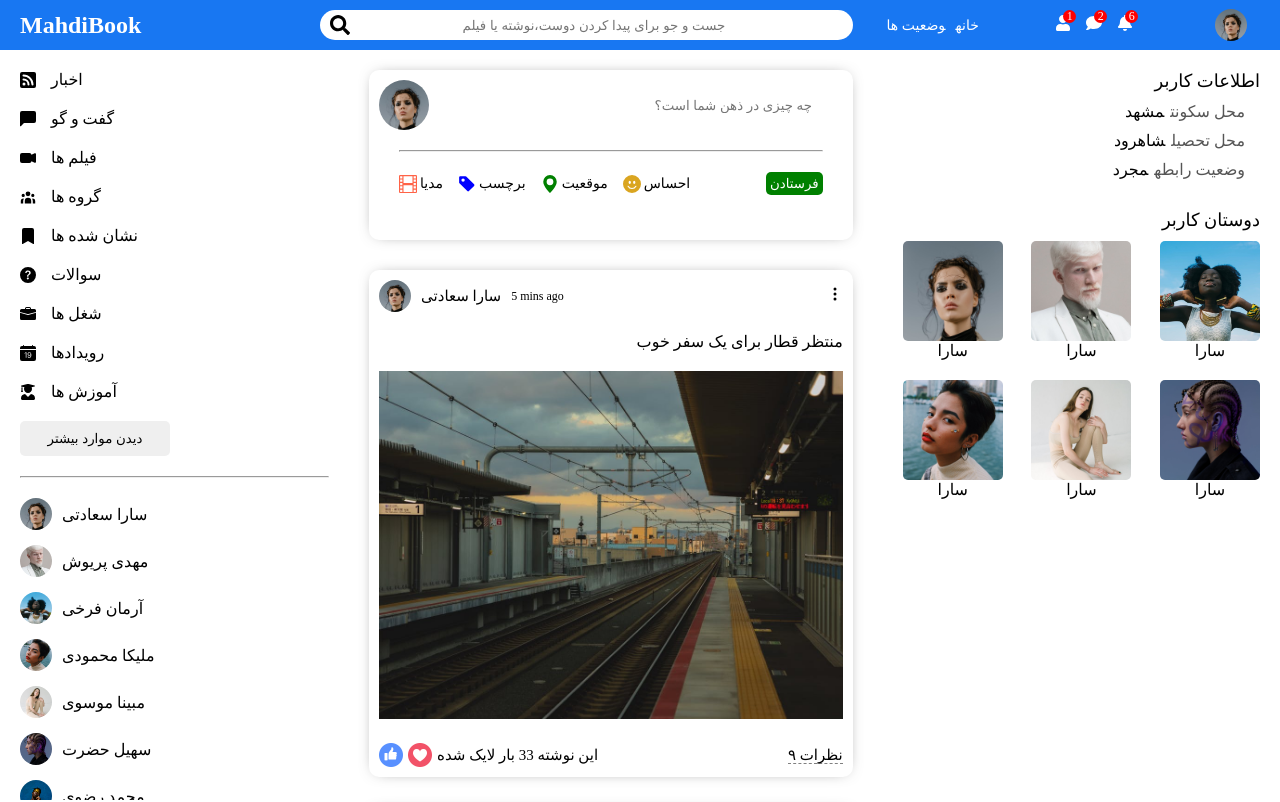
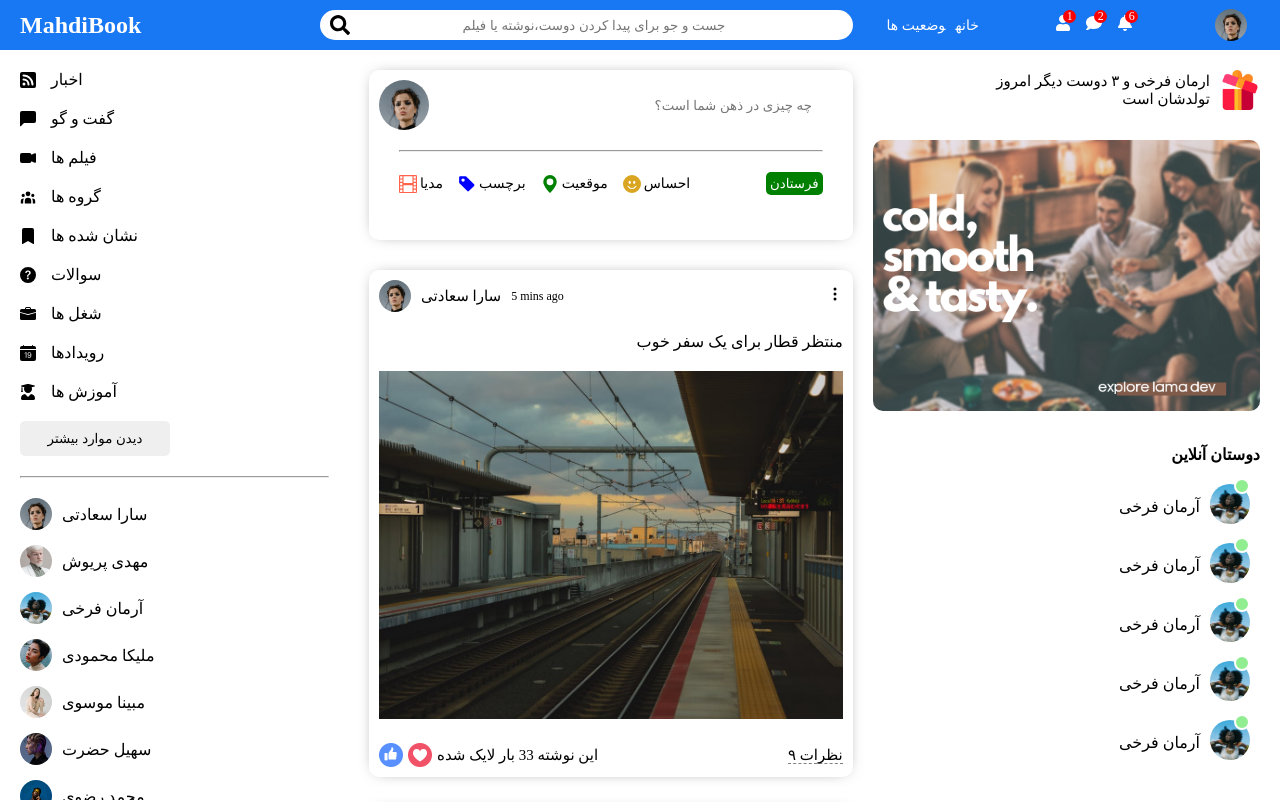
Before and after one commit to fruitbox12/SocialMedia, a React (Create React App) app: page / in a window 1280 px wide. Shown: the top 802 px of the page. Built offline with nearby package versions, Linux system fonts and the light colour scheme.

Commit message:
Bug Fixed

```diff
--- a/src/App.js
+++ b/src/App.js
@@ -1,6 +1,6 @@
 import React, { Component } from "react";
 import Home from "./page/Home";
-
+import Profile from "./page/Profile";
 class App extends Component {
   render() {
     return (
--- /dev/null
+++ b/src/components/ProfileSidebar.jsx
@@ -0,0 +1,77 @@
+import React from "react";
+import "../styles/ProfileSidebar.css";
+function ProfileSidebar() {
+  return (
+    <div className="ProfileSidebar">
+      <div className="ProfileSidebarWrapper">
+        <h4 className="ProfileSidebarTitle">اطلاعات کاربر</h4>
+        <div className="ProfileSidebarInfo">
+          <div className="ProfileSidebarInfoItem">
+            <span className="ProfileSidebarInfoKey">محل سکونت</span>
+            <span className="ProfileSidebarInfoValue">مشهد</span>
+          </div>
+          <div className="ProfileSidebarInfoItem">
+            <span className="ProfileSidebarInfoKey">محل تحصیل</span>
+            <span className="ProfileSidebarInfoValue">شاهرود</span>
+          </div>
+          <div className="ProfileSidebarInfoItem">
+            <span className="ProfileSidebarInfoKey">وضعیت رابطه</span>
+            <span className="ProfileSidebarInfoValue">مجرد</span>
+          </div>
+        </div>
+        <h4 className="ProfileSidebarTitle">دوستان کاربر</h4>
+        <div className="ProfileSidebarFollowings">
+          <div className="ProfileSidebarFollowing">
+            <img
+              src="assets/person/1.jpeg"
+              alt=""
+              className="ProfileSidebarFollowingImg"
+            />
+            <span className="ProfileSidebarFollowingName">سارا</span>
+          </div>
+          <div className="ProfileSidebarFollowing">
+            <img
+              src="assets/person/2.jpeg"
+              alt=""
+              className="ProfileSidebarFollowingImg"
+            />
+            <span className="ProfileSidebarFollowingName">سارا</span>
+          </div>
+          <div className="ProfileSidebarFollowing">
+            <img
+              src="assets/person/3.jpeg"
+              alt=""
+              className="ProfileSidebarFollowingImg"
+            />
+            <span className="ProfileSidebarFollowingName">سارا</span>
+          </div>
+          <div className="ProfileSidebarFollowing">
+            <img
+              src="assets/person/4.jpeg"
+              alt=""
+              className="ProfileSidebarFollowingImg"
+            />
+            <span className="ProfileSidebarFollowingName">سارا</span>
+          </div>
+          <div className="ProfileSidebarFollowing">
+            <img
+              src="assets/person/5.jpeg"
+              alt=""
+              className="ProfileSidebarFollowingImg"
+            />
+            <span className="ProfileSidebarFollowingName">سارا</span>
+          </div>
+          <div className="ProfileSidebarFollowing">
+            <img
+              src="assets/person/6.jpeg"
+              alt=""
+              className="ProfileSidebarFollowingImg"
+            />
+            <span className="ProfileSidebarFollowingName">سارا</span>
+          </div>
+        </div>
+      </div>
+    </div>
+  );
+}
+export default ProfileSidebar;
--- a/src/components/Rightbar.jsx
+++ b/src/components/Rightbar.jsx
@@ -1,11 +1,9 @@
 import React from "react";
-import { Users } from "../dummyData";
 import "../styles/Rightbar.css";
-import Online from "./Online";
-function Rightbar({ profile }) {
-  const HomeRightBar = () => {
-    return (
-      <div>
+function Rightbar() {
+  return (
+    <div className="rightbar">
+      <div className="rightbarWrapper">
         <div className="birthdayContainer">
           <span className="birthdayTags">
             <bold>ارمان فرخی</bold> و ۳ دوست دیگر امروز تولدشان است
@@ -15,90 +13,62 @@ function Rightbar({ profile }) {
         <img className="righbarAd" src="/assets/ad.png" alt="" />
         <h4 className="rightbarTitle">دوستان آنلاین</h4>
         <ul className="rightbarFriendList">
-          {Users.map((u) => (
-            <Online key={u.id} user={u} />
-          ))}
+          <li className="rightbarFriend">
+            <span className="rightbarUserName">آرمان فرخی</span>
+            <div className="rightbarProfile">
+              <img
+                className="rightbarProfileImg"
+                src="/assets/person/3.jpeg"
+                alt=""
+              />
+              <span className="rightbarOnline"></span>
+            </div>
+          </li>
+          <li className="rightbarFriend">
+            <span className="rightbarUserName">آرمان فرخی</span>
+            <div className="rightbarProfile">
+              <img
+                className="rightbarProfileImg"
+                src="/assets/person/3.jpeg"
+                alt=""
+              />
+              <span className="rightbarOnline"></span>
+            </div>
+          </li>
+          <li className="rightbarFriend">
+            <span className="rightbarUserName">آرمان فرخی</span>
+            <div className="rightbarProfile">
+              <img
+                className="rightbarProfileImg"
+                src="/assets/person/3.jpeg"
+                alt=""
+              />
+              <span className="rightbarOnline"></span>
+            </div>
+          </li>
+          <li className="rightbarFriend">
+            <span className="rightbarUserName">آرمان فرخی</span>
+            <div className="rightbarProfile">
+              <img
+                className="rightbarProfileImg"
+                src="/assets/person/3.jpeg"
+                alt=""
+              />
+              <span className="rightbarOnline"></span>
+            </div>
+          </li>
+          <li className="rightbarFriend">
+            <span className="rightbarUserName">آرمان فرخی</span>
+            <div className="rightbarProfile">
+              <img
+                className="rightbarProfileImg"
+                src="/assets/person/3.jpeg"
+                alt=""
+              />
+              <span className="rightbarOnline"></span>
+            </div>
+          </li>
         </ul>
-      </div>
-    );
-  };
-
-  const ProfileRightBar = () => {
-    return (
-      <div>
-        <h4 className="rightbarTitle">اطلاعات کاربر</h4>
-        <div className="rightbarInfo">
-          <div className="rightbarInfoItem">
-            <span className="rightbaInfoKey">محل سکونت</span>
-            <span className="rightbaInfoValue">مشهد</span>
-          </div>
-          <div className="rightbarInfoItem">
-            <span className="rightbaInfoKey">محل تحصیل</span>
-            <span className="rightbaInfoValue">شاهرود</span>
-          </div>
-          <div className="rightbarInfoItem">
-            <span className="rightbaInfoKey">وضعیت رابطه</span>
-            <span className="rightbaInfoValue">مجرد</span>
-          </div>
-        </div>
-        <h4 className="rightbarTitle">دوستان کاربر</h4>
-        <div className="rightbarFollowings">
-          <div className="rightbarFollowing">
-            <img
-              src="assets/person/1.jpeg"
-              alt=""
-              className="rightbarFollowingImg"
-            />
-            <span className="rightbarFollowingName">سارا</span>
-          </div>
-          <div className="rightbarFollowing">
-            <img
-              src="assets/person/2.jpeg"
-              alt=""
-              className="rightbarFollowingImg"
-            />
-            <span className="rightbarFollowingName">سارا</span>
-          </div>
-          <div className="rightbarFollowing">
-            <img
-              src="assets/person/3.jpeg"
-              alt=""
-              className="rightbarFollowingImg"
-            />
-            <span className="rightbarFollowingName">سارا</span>
-          </div>
-          <div className="rightbarFollowing">
-            <img
-              src="assets/person/4.jpeg"
-              alt=""
-              className="rightbarFollowingImg"
-            />
-            <span className="rightbarFollowingName">سارا</span>
-          </div>
-          <div className="rightbarFollowing">
-            <img
-              src="assets/person/5.jpeg"
-              alt=""
-              className="rightbarFollowingImg"
-            />
-            <span className="rightbarFollowingName">سارا</span>
-          </div>
-          <div className="rightbarFollowing">
-            <img
-              src="assets/person/6.jpeg"
-              alt=""
-              className="rightbarFollowingImg"
-            />
-            <span className="rightbarFollowingName">سارا</span>
-          </div>
-        </div>
-      </div>
-    );
-  };
-  return (
-    <div className="rightbar">
-      <div className="rightbarWrapper">
-        <ProfileRightBar />
       </div>
     </div>
   );
--- a/src/page/Profile.jsx
+++ b/src/page/Profile.jsx
@@ -1,6 +1,6 @@
 import React from "react";
 import Feed from "../components/Feed";
-import Rightbar from "../components/Rightbar";
+import ProfileSidebar from "../components/ProfileSidebar";
 import Sidebar from "../components/Sidebar";
 import Topbar from "../components/Topbar";
 import "../styles/Profile.css";
@@ -31,7 +31,7 @@ function Profile() {
           </div>
           <div className="profileRightBottom">
             <Feed />
-            <Rightbar profile />
+            <ProfileSidebar />
           </div>
         </div>
       </div>
--- /dev/null
+++ b/src/styles/ProfileSidebar.css
@@ -0,0 +1,42 @@
+.ProfileSidebar {
+  flex: 3.5;
+}
+.ProfileSidebarWrapper {
+  padding: 20px 20px 0 0;
+}
+
+.ProfileSidebarTitle {
+  margin-bottom: 20px;
+  text-align: right;
+}
+.ProfileSidebarInfo {
+  margin-bottom: 30px;
+  text-align: right;
+}
+.ProfileSidebarInfoKey {
+  font-weight: 500;
+  color: #555;
+}
+.ProfileSidebarInfoValue {
+  font-weight: 300;
+  margin-right: 6px;
+}
+.ProfileSidebarFollowings {
+  display: flex;
+  flex-wrap: wrap;
+  justify-content: space-between;
+}
+.ProfileSidebarFollowing {
+  display: flex;
+  flex-direction: column;
+  margin-bottom: 20px;
+  cursor: pointer;
+  padding-left: 10px;
+  text-align: center;
+}
+.ProfileSidebarFollowingImg {
+  width: 100px;
+  height: 100px;
+  object-fit: cover;
+  border-radius: 5px;
+}
--- a/src/styles/Rightbar.css
+++ b/src/styles/Rightbar.css
@@ -2,7 +2,7 @@
   flex: 3.5;
 }
 .rightbarWrapper {
-  padding: 20px 20px;
+  padding: 20px 20px 0 0;
 }
 .birthdayContainer {
   padding-left: 80px;
@@ -25,50 +25,41 @@
   margin: 30px 0;
 }
 .rightbarTitle {
-  font-size: 18px;
-  font-weight: 500;
-  margin-bottom: 10px;
+  margin-bottom: 20px;
   text-align: right;
 }
-
-.rightbarInfo {
-  margin-bottom: 30px;
-  text-align: right;
+.rightbarFriendList {
+  padding: 0;
+  margin: 0;
+  list-style: none;
+  float: right;
 }
-
-.rightbarInfoItem {
-  margin-bottom: 10px;
+.rightbarFriend {
+  display: flex;
+  margin-bottom: 15px;
+  align-items: center;
 }
-
-.rightbaInfoKey {
+.rightbarProfile {
+  margin-right: 10px;
+  position: relative;
+}
+.rightbarProfileImg {
+  width: 40px;
+  height: 40px;
+  border-radius: 50%;
+  object-fit: cover;
+}
+.rightbarOnline {
+  width: 12px;
+  height: 12px;
+  border-radius: 50%;
+  background-color: lightgreen;
+  position: absolute;
+  top: -6px;
+  right: 0;
+  border: 2px solid white;
+}
+.rightbarUserName {
   font-weight: 500;
-  margin-right: 15px;
-  color: #555;
+  margin-right: 10px;
 }
-
-.rightbaInfoValue {
-  font-weight: 300;
-  margin-right: 6px;
-}
-
-.rightbarFollowings {
-  display: flex;
-  flex-wrap: wrap;
-  justify-content: space-between;
-}
-
-.rightbarFollowing {
-  display: flex;
-  flex-direction: column;
-  margin-bottom: 20px;
-  cursor: pointer;
-  padding-left: 10px;
-  text-align: center;
-}
-
-.rightbarFollowingImg {
-  width: 100px;
-  height: 100px;
-  object-fit: cover;
-  border-radius: 5px;
-}
```
Also changed, not shown: src/page/Register.jsx (added, +28 -0 lines), src/styles/Register.css (added, +84 -0 lines).
